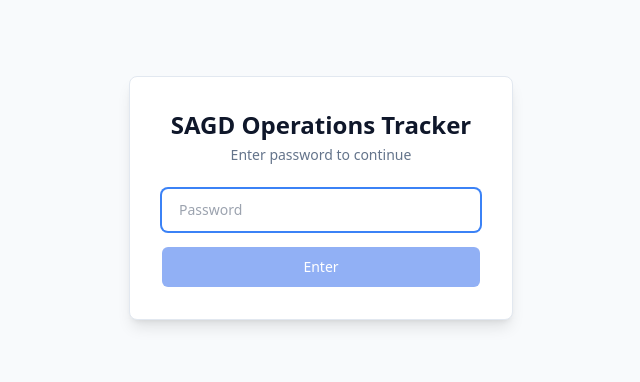
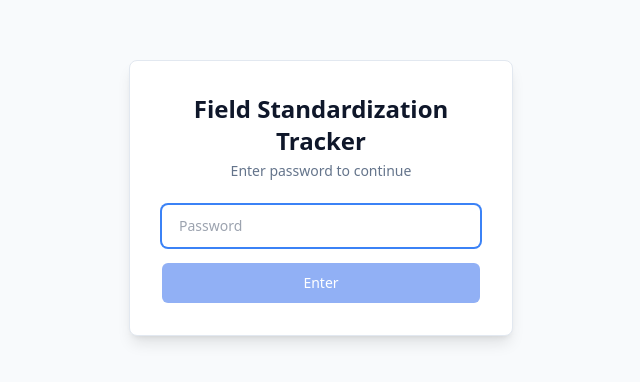
Before and after one commit to tillson27/wyatt_fun, a Next.js app: page /login in a window 1280 px wide. Shown: the part 202-584 px from the top of the page, without its empty margins (319-959 px from the left). Built offline with nearby package versions, Linux system fonts and the light colour scheme.

Commit message:
Rename app to Field Standardization Tracker

```diff
--- a/src/app/layout.tsx
+++ b/src/app/layout.tsx
@@ -15,7 +15,7 @@ const geistMono = localFont({
 });
 
 export const metadata: Metadata = {
-  title: "SAGD Operations Tracker",
+  title: "Field Standardization Tracker",
   description: "Project tracking dashboard for SAGD implementation",
 };
 
--- a/src/app/login/page.tsx
+++ b/src/app/login/page.tsx
@@ -42,7 +42,7 @@ export default function LoginPage() {
         <div className="bg-white rounded-lg shadow-lg border border-slate-200 p-8">
           <div className="text-center mb-6">
             <h1 className="text-2xl font-bold text-slate-900">
-              SAGD Operations Tracker
+              Field Standardization Tracker
             </h1>
             <p className="text-sm text-slate-500 mt-1">
               Enter password to continue
```
